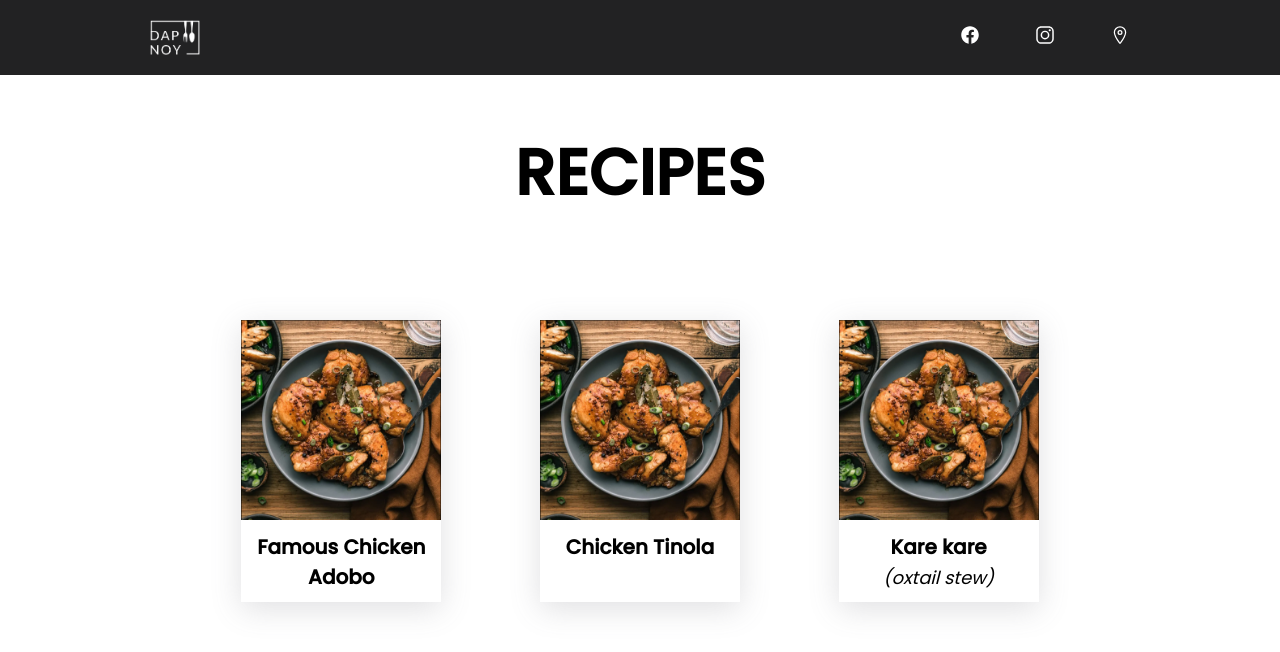
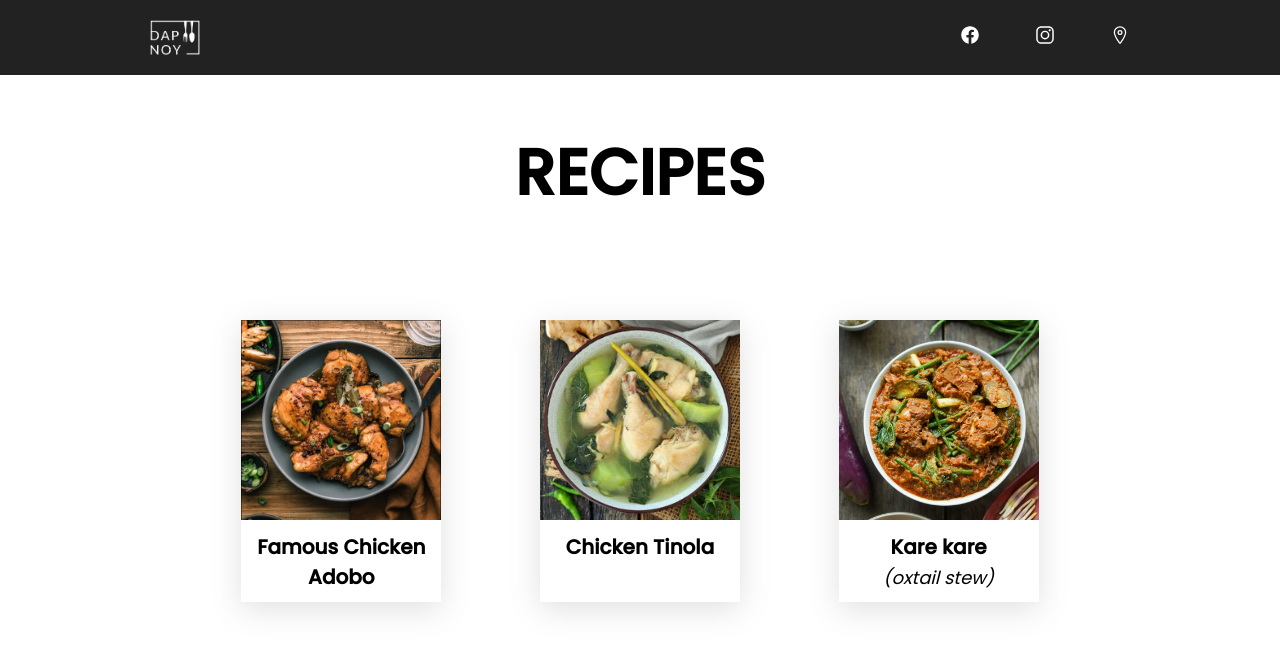
Before and after one commit to granpolla/Odin-Recipes, a plain HTML site: page index.html in a window 1280 px wide. Drawn offline with nearby package versions, Linux system fonts and the light colour scheme.

Commit message:
Change the two image links in the recipe.

```diff
--- a/index.html
+++ b/index.html
@@ -56,7 +56,7 @@
         <li class="links">
           <a href="./recipes/tinola.html">
             <img
-              src="./images/adobo_logo.png"
+              src="./images/tinola_logo.png"
               alt="adobo"
               height="auto"
               width="200px"
@@ -67,7 +67,7 @@
         <li class="links">
           <a href="./recipes/kare-kare.html">
             <img
-              src="./images/adobo_logo.png"
+              src="./images/karekare.png"
               alt="adobo"
               height="auto"
               width="200px"
--- a/style.css
+++ b/style.css
@@ -45,6 +45,11 @@
     margin-top: 50px;
     box-shadow: rgba(100, 100, 111, 0.2) 0px 7px 29px 0px;
     width: 200px;
+}
+
+.links img {
+    width: 200px;
+    height: 200px;
 }
 
 .title {
```
Also changed, not shown: images/tinola_logo.png (added).
